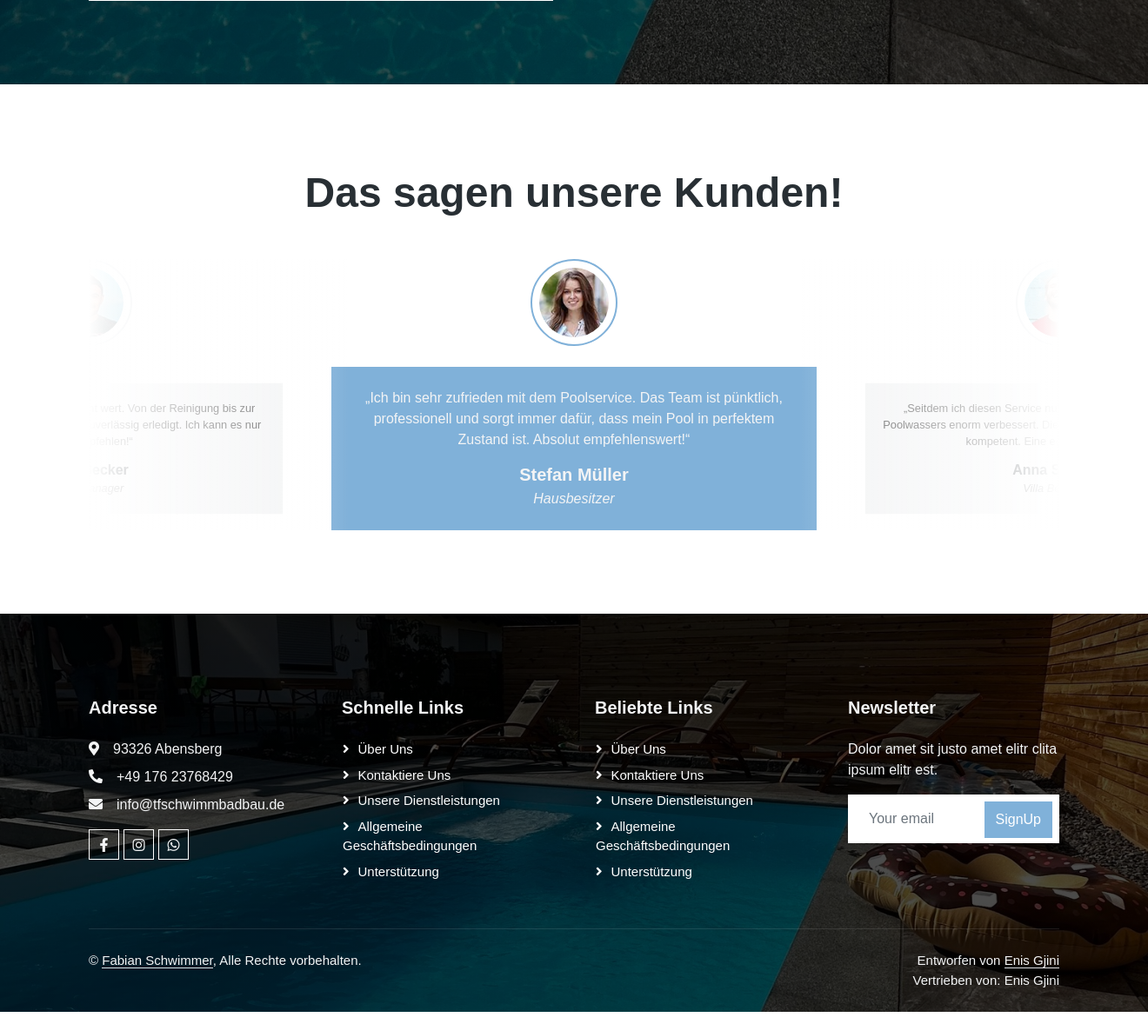
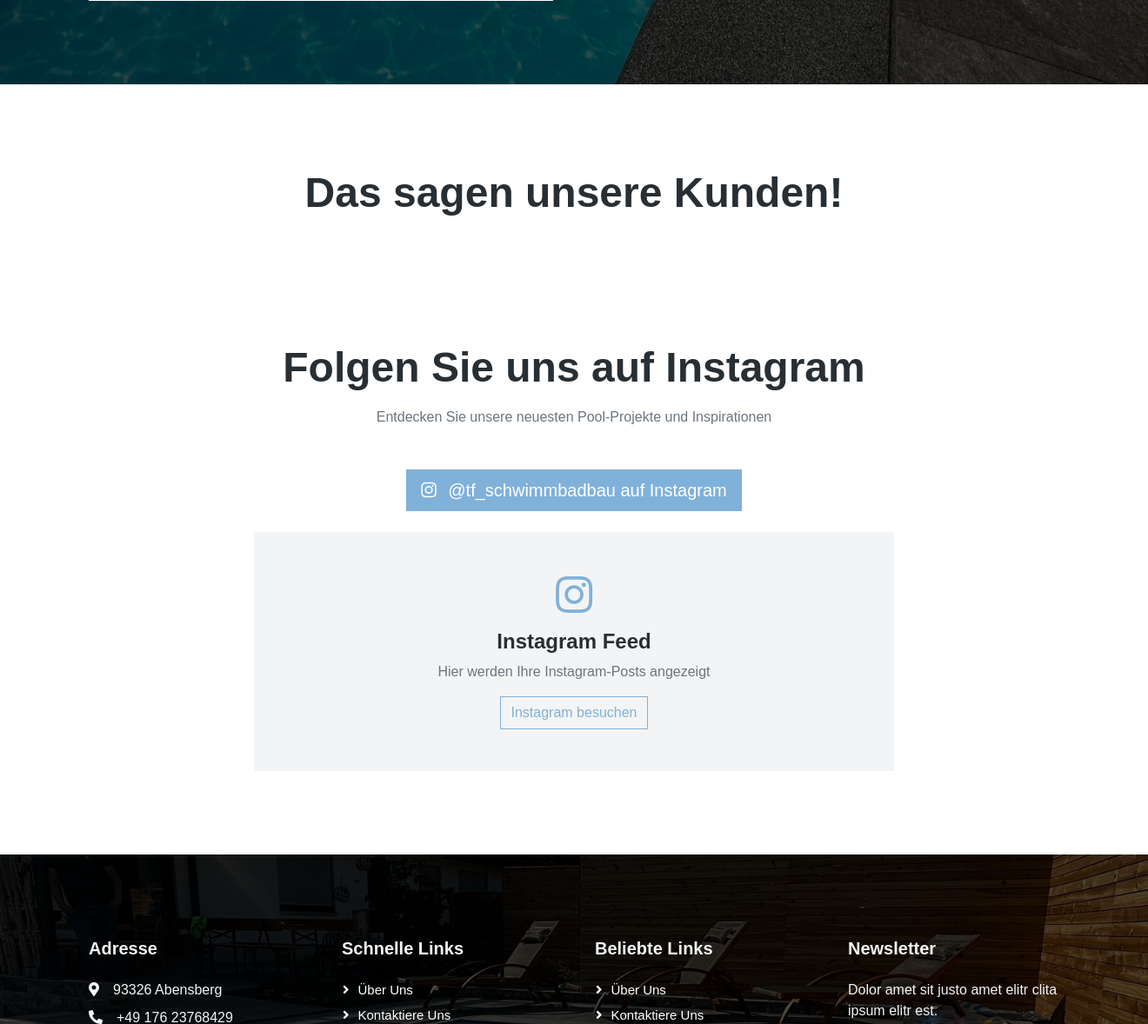
Before and after one commit to enisgjinii/tf-schwimmbadbau, a PHP site: page / in a window 1320 px wide. Shown: the part 3220-4398 px from the top of the page at 87% size. Run offline with PHP 8.4, Linux system fonts and the light colour scheme; some libraries are stand-ins or nearby versions; some web fonts are replaced.

Commit message:
Integrate Google Reviews and Instagram feed into index.php, enhancing customer engagement and social media presence. Update navbar link text for clarity.

```diff
--- a/css/style.css
+++ b/css/style.css
@@ -576,6 +576,8 @@
     color: var(--primary);
 }
 
+
+
 .timeline {
     position: relative;
     max-width: 1200px;
--- a/index.php
+++ b/index.php
@@ -387,41 +387,49 @@
       <h1 class="display-5 text-center mb-5 wow fadeInUp" data-wow-delay="0.1s">
         Das sagen unsere Kunden!
       </h1>
-      <div class="owl-carousel testimonial-carousel wow fadeInUp" data-wow-delay="0.1s">
-        <div class="testimonial-item text-center">
-          <img class="img-fluid rounded-circle border border-2 p-2 mx-auto mb-4" src="img/testimonial-1.jpg" style="width: 100px; height: 100px" />
-          <div class="testimonial-text rounded text-center p-4">
-            <p>
-              „Ich bin sehr zufrieden mit dem Poolservice. Das Team ist pünktlich, professionell und sorgt immer dafür, dass mein Pool in perfektem Zustand ist. Absolut empfehlenswert!“
-            </p>
-            <h5 class="mb-1">Stefan Müller</h5>
-            <span class="fst-italic">Hausbesitzer</span>
+
+      <!-- Elfsight Google Reviews | Untitled Google Reviews -->
+      <script src="https://static.elfsight.com/platform/platform.js" async></script>
+      <div class="elfsight-app-6f19bfb6-61fa-463b-a395-7005fe7c73bd" data-elfsight-app-lazy></div>
+    </div>
+  </div>
+  <!-- Testimonial End -->
+
+  <!-- Instagram Feed Start -->
+  <div class="container-xxl py-5">
+    <div class="container">
+      <div class="text-center mb-5 wow fadeInUp" data-wow-delay="0.1s">
+        <h1 class="display-5 mb-3">Folgen Sie uns auf Instagram</h1>
+        <p class="text-muted">Entdecken Sie unsere neuesten Pool-Projekte und Inspirationen</p>
+      </div>
+
+      <!-- Instagram Feed Widget -->
+      <div class="row justify-content-center">
+        <div class="col-lg-8">
+          <div class="text-center">
+            <a href="https://www.instagram.com/tf_schwimmbadbau/" target="_blank" class="btn btn-primary btn-lg mb-4">
+              <i class="fab fa-instagram me-2"></i>
+              @tf_schwimmbadbau auf Instagram
+            </a>
           </div>
-        </div>
-        <div class="testimonial-item text-center">
-          <img class="img-fluid rounded-circle border border-2 p-2 mx-auto mb-4" src="img/testimonial-2.jpg" style="width: 100px; height: 100px" />
-          <div class="testimonial-text rounded text-center p-4">
-            <p>
-              „Seitdem ich diesen Service nutze, hat sich die Qualität meines Poolwassers enorm verbessert. Die Mitarbeiter sind freundlich und sehr kompetent. Eine echte Bereicherung!“
-            </p>
-            <h5 class="mb-1">Anna Schmidt</h5>
-            <span class="fst-italic">Villa Besitzerin</span>
-          </div>
-        </div>
-        <div class="testimonial-item text-center">
-          <img class="img-fluid rounded-circle border border-2 p-2 mx-auto mb-4" src="img/testimonial-3.jpg" style="width: 100px; height: 100px" />
-          <div class="testimonial-text rounded text-center p-4">
-            <p>
-              „Der Komplettservice ist jeden Cent wert. Von der Reinigung bis zur Wartung, alles wird sorgfältig und zuverlässig erledigt. Ich kann es nur weiterempfehlen!“
-            </p>
-            <h5 class="mb-1">Lars Becker</h5>
-            <span class="fst-italic">Hotelmanager</span>
+
+          <!-- Instagram Feed Embed -->
+          <div class="instagram-feed-container">
+            <!-- You can add Instagram feed widget here -->
+            <div class="text-center p-5 bg-light rounded">
+              <i class="fab fa-instagram fa-3x text-primary mb-3"></i>
+              <h4>Instagram Feed</h4>
+              <p class="text-muted">Hier werden Ihre Instagram-Posts angezeigt</p>
+              <a href="https://www.instagram.com/tf_schwimmbadbau/" target="_blank" class="btn btn-outline-primary">
+                Instagram besuchen
+              </a>
+            </div>
           </div>
         </div>
       </div>
     </div>
   </div>
-  <!-- Testimonial End -->
+  <!-- Instagram Feed End -->
   <?php include 'partials/footer.php'; ?>
   <!-- Back to Top -->
   <a href="#" class="btn btn-lg btn-primary btn-lg-square back-to-top"><i class="bi bi-arrow-up"></i></a>
--- a/partials/navbar.php
+++ b/partials/navbar.php
@@ -40,7 +40,7 @@ function getDropdownActiveClass($pages)
             <!-- Portfolio -->
             <a href="portfolio.php" class="nav-item nav-link <?php echo getActiveClass('portfolio.php'); ?>">Portfolio</a>
             <a href="planung.php" class="nav-item nav-link <?php echo getActiveClass('planung.php'); ?>">Planung</a>
-            <a href="poolandspaproducts.php" class="nav-item nav-link <?php echo getActiveClass('poolandspaproducts.php'); ?>">Pool & SPA</a>
+            <a href="poolandspaproducts.php" class="nav-item nav-link <?php echo getActiveClass('poolandspaproducts.php'); ?>">Poolpflege</a>
             <!-- Impressum und Links -->
             <a href="impressum.php" class="nav-item nav-link <?php echo getActiveClass('impressum.php'); ?>">Impressum und Links</a>
             <div class="nav-item dropdown">
```
